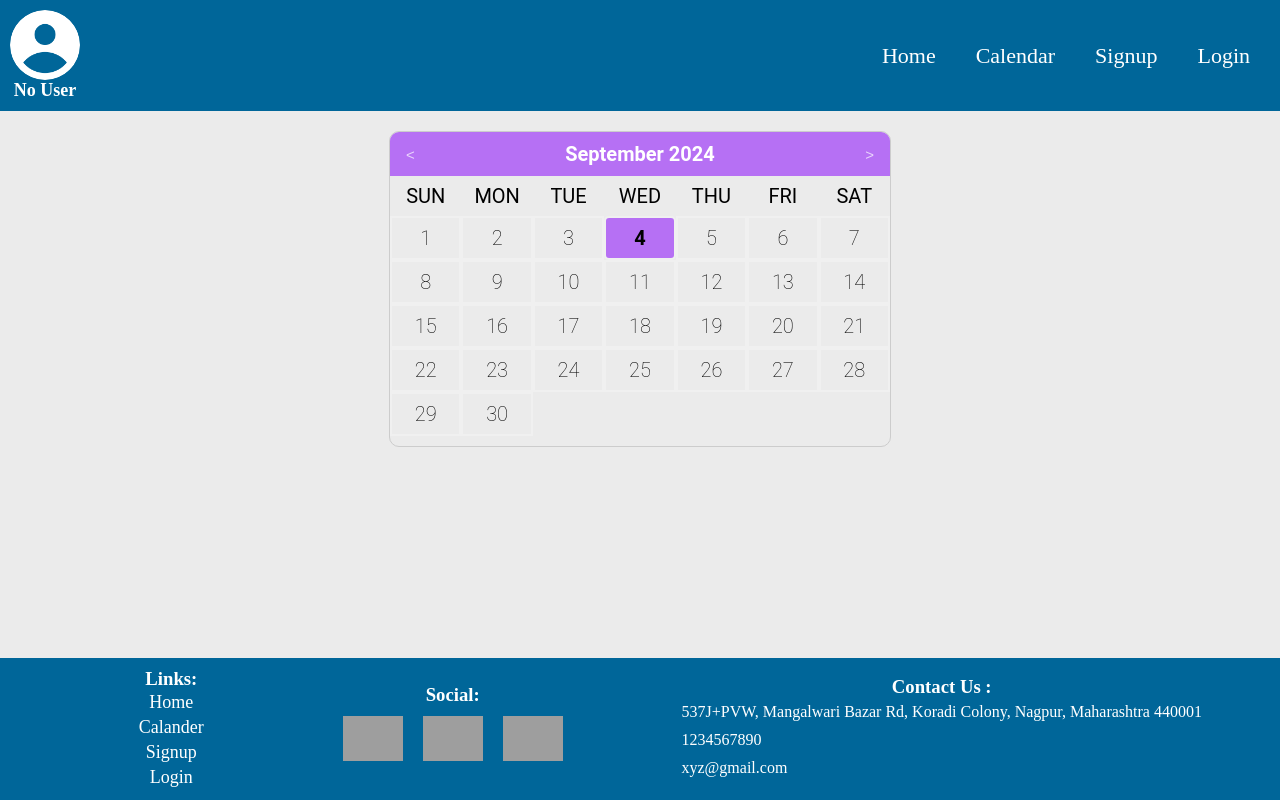
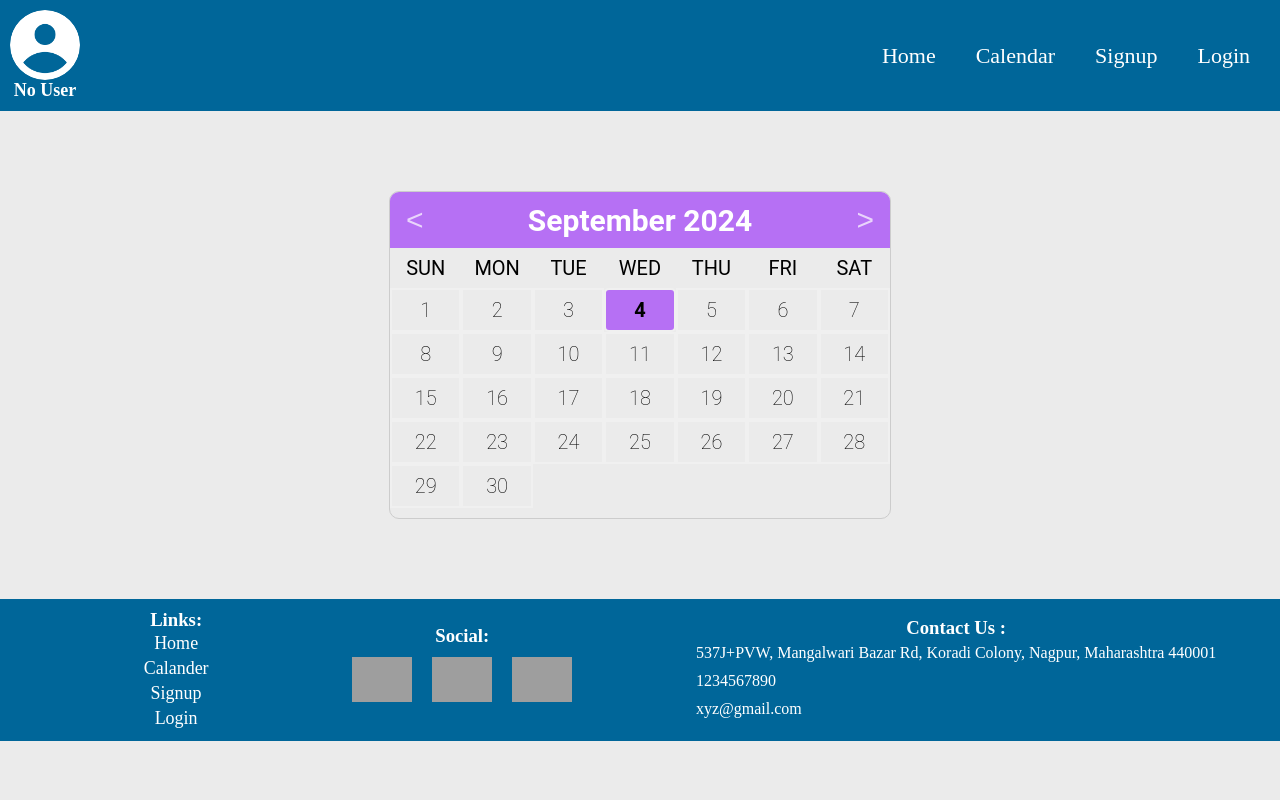
Before and after one commit to MaheshwariButle07/cyber-attend-using-react, a React app in the folder client/: page /calendar in a window 1280 px wide. Built offline with nearby package versions, Linux system fonts and the light colour scheme; grey boxes are pictures that could not be loaded.

Commit message:
added css to footer

```diff
--- a/client/src/components/Footer/Footer.css
+++ b/client/src/components/Footer/Footer.css
@@ -1,6 +1,11 @@
 *{
     text-decoration: none;
     margin: 0;
+}
+
+.footer{
+    position: relative;
+    bottom: 0;
 }
 
 
@@ -12,9 +17,7 @@
     align-items: center;
     justify-content: space-evenly;
     position: absolute;
-    bottom: 0;
-    width: 98.5%;
-
+    width: 100%;
 
 }
 
--- a/client/src/views/Calendar/Calendar.css
+++ b/client/src/views/Calendar/Calendar.css
@@ -1,7 +1,6 @@
-
 .calendar {
     width: 500px;
-    margin: 20px auto;
+    margin: 80px auto;
     border: 1.5px solid #ccc;
     border-radius: 10px;
     overflow: hidden;
@@ -18,7 +17,7 @@
     background-color: #b670f4;
     color: white;
     padding: 10px;
-    font-size: 20px;
+    font-size: 30px;
     font-weight: bold;
   }
 
@@ -26,7 +25,7 @@
     background:none;
     border: none;
     color: white;
-    font-size: 15px;
+    font-size: 30px;
     opacity: .7;  /* transperency */
     cursor: pointer;
    }
--- a/client/src/views/Calendar/Calendar.js
+++ b/client/src/views/Calendar/Calendar.js
@@ -58,6 +58,7 @@ function Calendar() {
    <>
    <Navbar />
 
+    <div className='c-container'>
     <div className='calendar'>
       <div className='header'>
         <button className='header-button' onClick={prevMonth}>&lt;</button>
@@ -90,6 +91,7 @@ function Calendar() {
         ))}
       </div>
     </div>
+    </div>
 
     <Footer />
    </>
```
